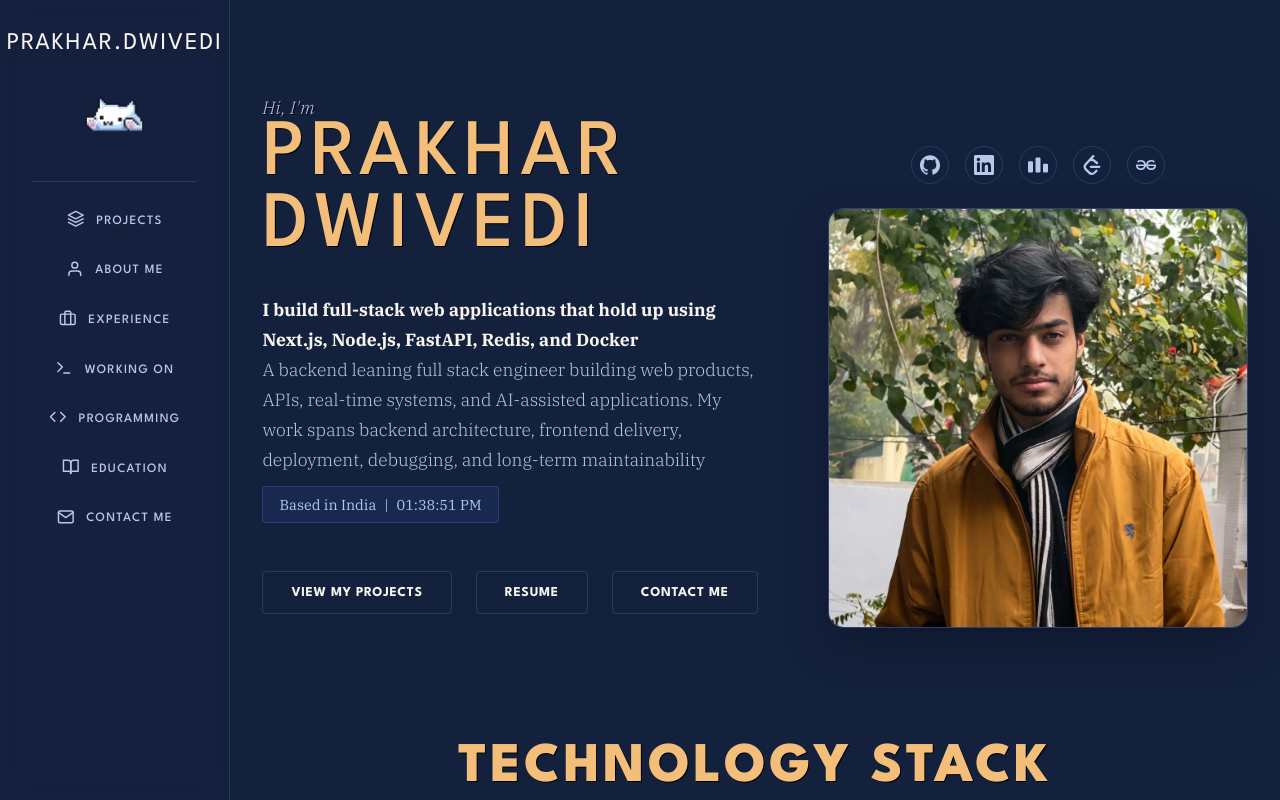
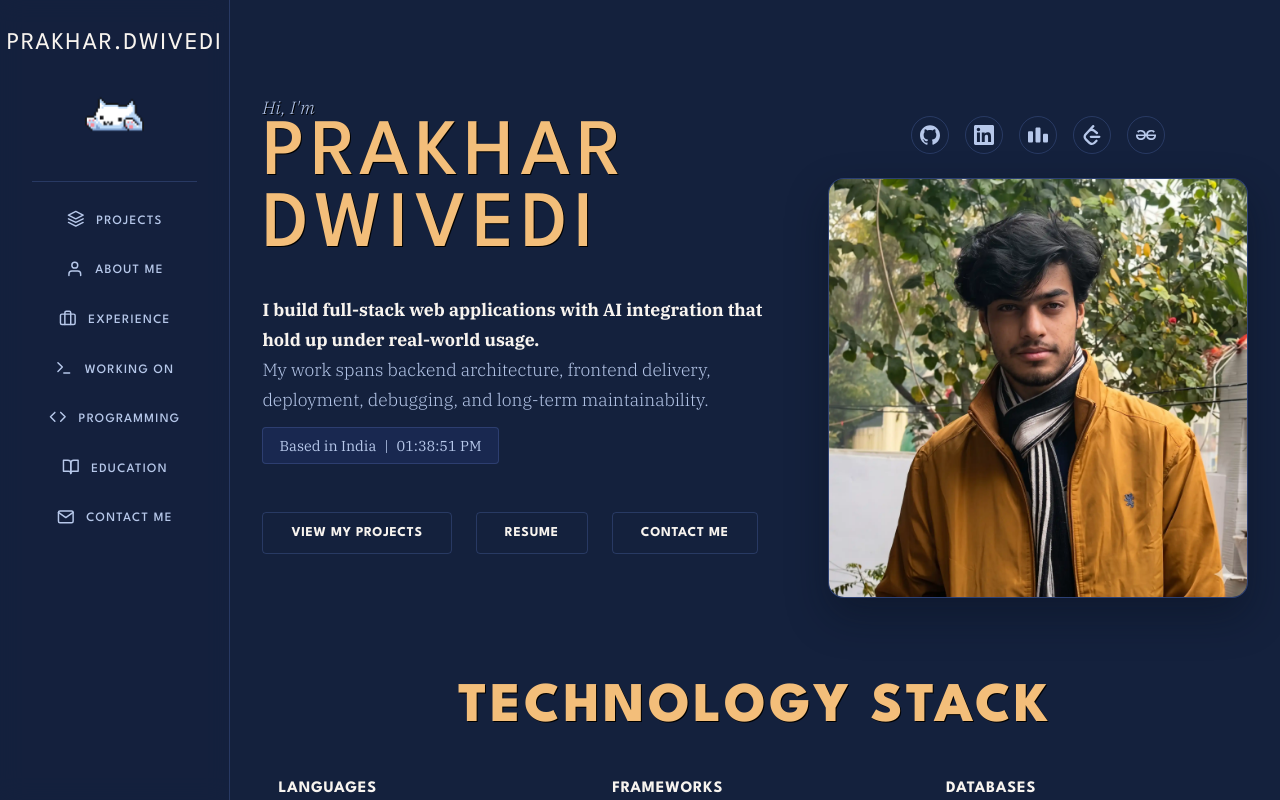
Before and after one commit to prakharDvedi/portfolio, a Next.js app: page / in a window 1280 px wide. Built offline with nearby package versions, Linux system fonts and the light colour scheme.

Commit message:
Update homeHero intro and stackLine for clarity and focus on AI integration

```diff
--- a/src/data/home.ts
+++ b/src/data/home.ts
@@ -14,9 +14,9 @@ export const homeHero = {
   eyebrow: "Hi, I'm",
   name: "Prakhar Dwivedi",
   intro:
-    "I build full-stack web applications that hold up using Next.js, Node.js, FastAPI, Redis, and Docker",
+    "I build full-stack web applications with AI integration that hold up under real-world usage.",
   stackLine:
-    "A backend leaning full stack engineer building web products, APIs, real-time systems, and AI-assisted applications. My work spans backend architecture, frontend delivery, deployment, debugging, and long-term maintainability",
+    "My work spans backend architecture, frontend delivery, deployment, debugging, and long-term maintainability.",
   summary: "",
   locationLabel: "Based in India",
 };
```
